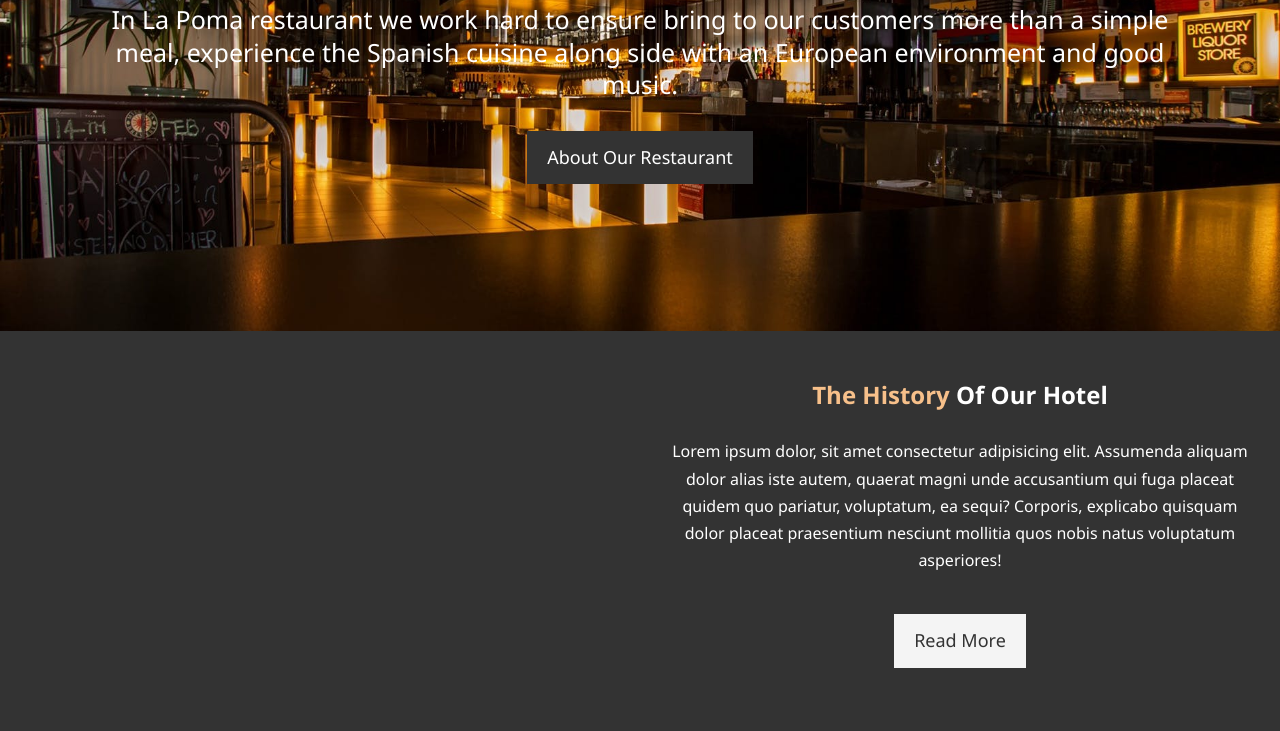
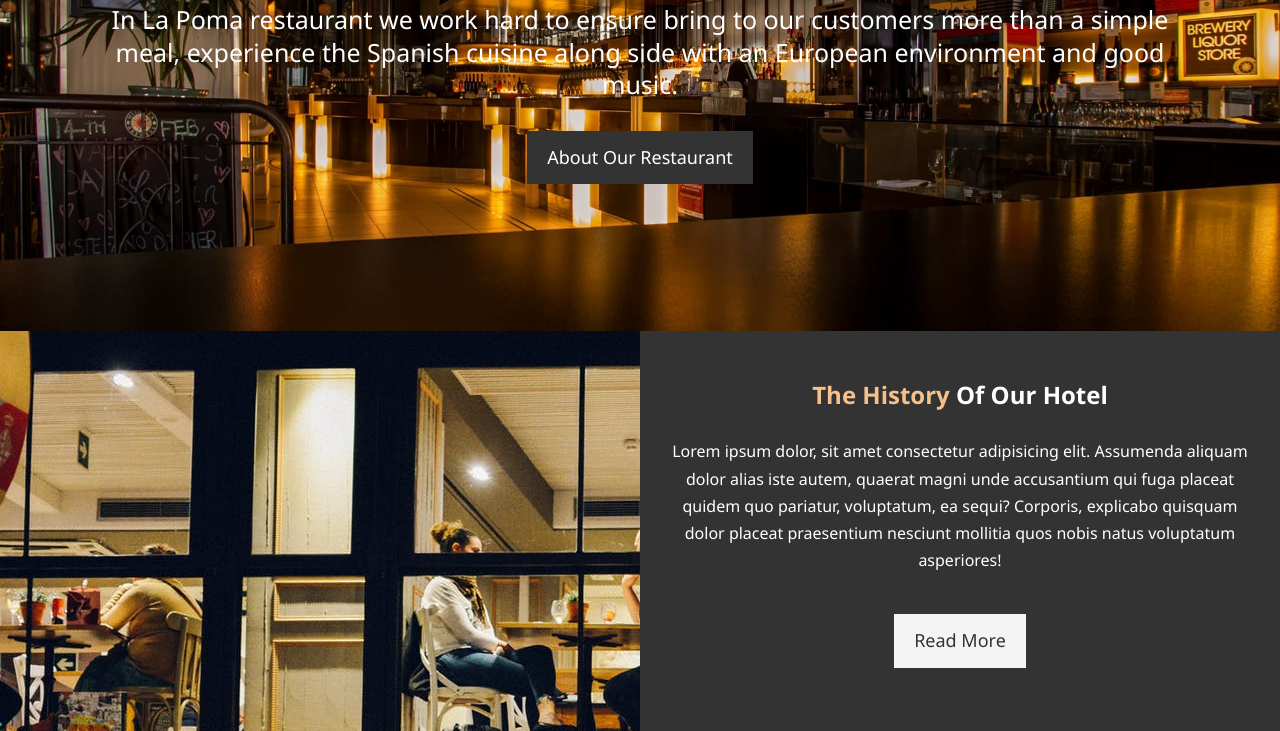
Before and after one commit to NabetseCR/Resturant_Page, a plain HTML site: page index.html in a window 1280 px wide. Shown: the part 336-1067 px from the top of the page. Drawn offline with Linux system fonts and the light colour scheme.

Commit message:
imagen arreglada

```diff
--- a/docs/css/style.css
+++ b/docs/css/style.css
@@ -139,12 +139,12 @@ p{
     height: 400px;
 }
 
-#home-info .info-img{
+#home-info .info-img {
     float: left;
     width: 50%;
     background: url('../img/background_3.jpeg') no-repeat;
-    min-width: 100%;
-}
+    min-height: 100%;
+  }
 
 #home-info .info-content{
     float: right;
```
Also changed, not shown: index.html (+3 -2 lines).
